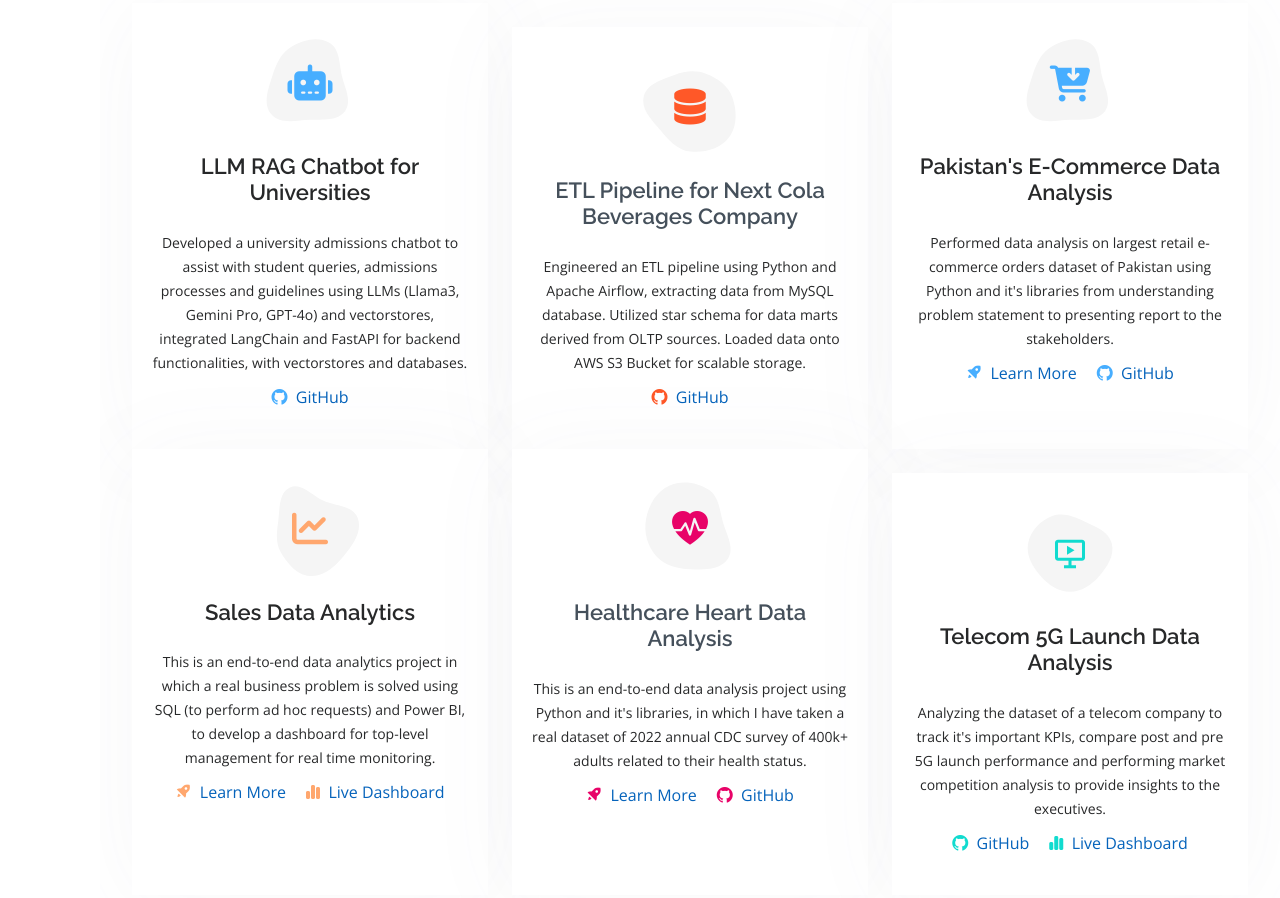
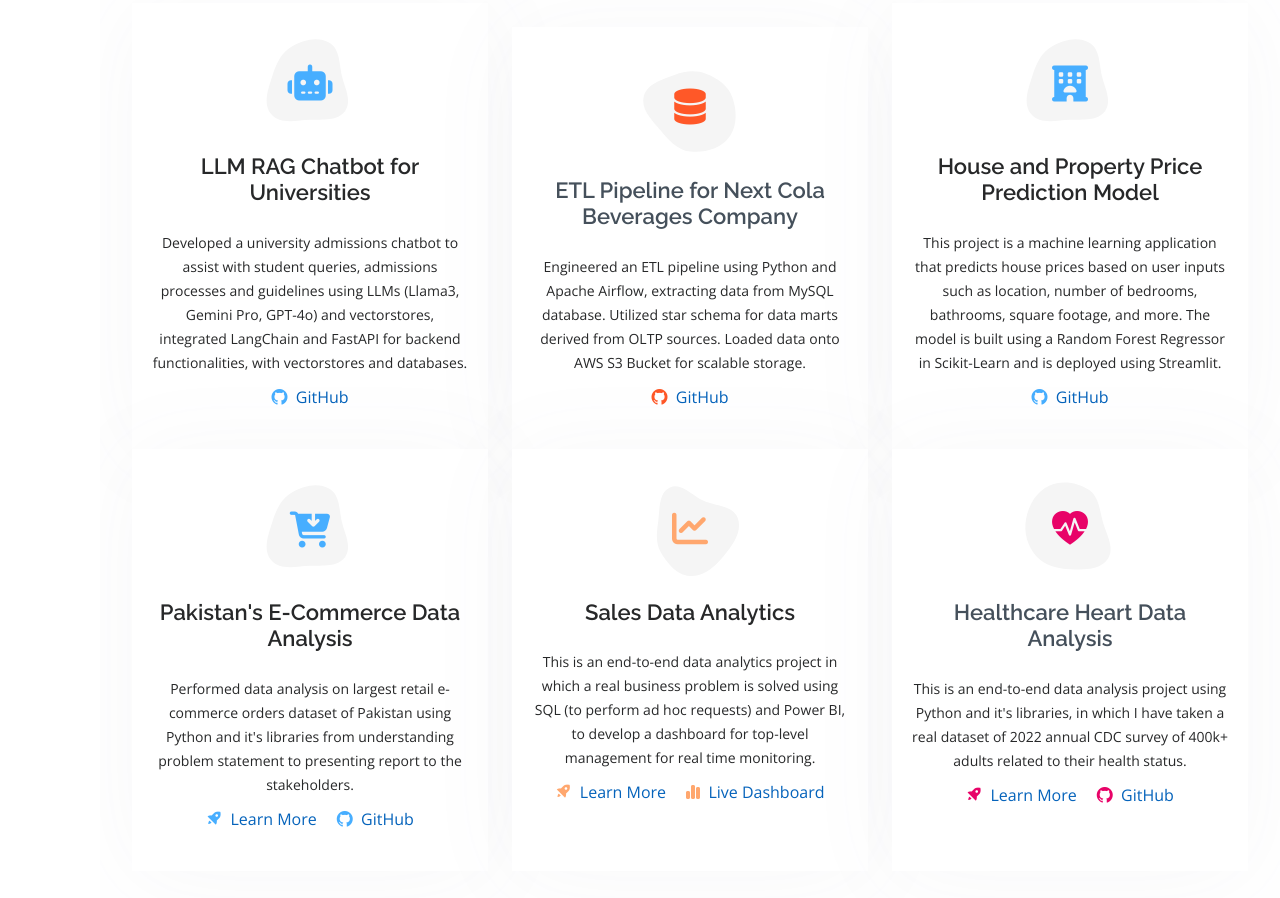
Before and after one commit to ali-bin-kashif/portfolio-website, a plain HTML site: page index.html in a window 1280 px wide. Shown: the part 3508-4406 px from the top of the page. Drawn offline with nearby package versions, Linux system fonts and the light colour scheme.

Commit message:
Update projects section

```diff
--- a/index.html
+++ b/index.html
@@ -435,6 +435,26 @@
                     d="M300,521.0016835830174C376.1290562159157,517.8887921683347,466.0731472004068,529.7835943286574,510.70327084640275,468.03025145048787C554.3714126377745,407.6079735673963,508.03601936045806,328.9844924480964,491.2728898941984,256.3432110539036C474.5976632858925,184.082847569629,479.9380746630129,96.60480741107993,416.23090153303,58.64404602377083C348.86323505073057,18.502131276798302,261.93793281208167,40.57373210992963,193.5410806939664,78.93577620505333C130.42746243093433,114.334589627462,98.30271207620316,179.96522072025542,76.75703585869454,249.04625023123273C51.97151888228291,328.5150500222984,13.704378332031375,421.85034740162234,66.52175969318436,486.19268352777647C119.04800174914682,550.1803526380478,217.28368757567262,524.383925680826,300,521.0016835830174">
                   </path>
                 </svg>
+                <i class="fa-solid fa-hotel fa-xs"></i>
+              </div>
+              <h4>House and Property Price Prediction Model</h4>
+              <p>This project is a machine learning application that predicts house prices based on user inputs such as location, number of bedrooms, bathrooms, square footage, and more. The model is built using a Random Forest Regressor in Scikit-Learn and is deployed using Streamlit.</p>
+              <div class="links-with-dashboard">
+                <a href="https://github.com/ali-bin-kashif/machine-learning-house-price-prediction" target="_blank"
+                  title="See Project repository and code"><i class="bi bi-github"></i>&nbsp;&nbsp;GitHub</a>
+              </div>
+            </div>
+          </div>
+
+
+          <div class="col-lg-4 col-md-6 d-flex align-items-stretch" data-aos="zoom-in" data-aos-delay="100">
+            <div class="icon-box iconbox-blue">
+              <div class="icon">
+                <svg width="100" height="100" viewBox="0 0 600 600" xmlns="http://www.w3.org/2000/svg">
+                  <path stroke="none" stroke-width="0" fill="#f5f5f5"
+                    d="M300,521.0016835830174C376.1290562159157,517.8887921683347,466.0731472004068,529.7835943286574,510.70327084640275,468.03025145048787C554.3714126377745,407.6079735673963,508.03601936045806,328.9844924480964,491.2728898941984,256.3432110539036C474.5976632858925,184.082847569629,479.9380746630129,96.60480741107993,416.23090153303,58.64404602377083C348.86323505073057,18.502131276798302,261.93793281208167,40.57373210992963,193.5410806939664,78.93577620505333C130.42746243093433,114.334589627462,98.30271207620316,179.96522072025542,76.75703585869454,249.04625023123273C51.97151888228291,328.5150500222984,13.704378332031375,421.85034740162234,66.52175969318436,486.19268352777647C119.04800174914682,550.1803526380478,217.28368757567262,524.383925680826,300,521.0016835830174">
+                  </path>
+                </svg>
                 <i class="fa-solid fa-cart-arrow-down fa-xs"></i>
               </div>
               <h4>Pakistan's E-Commerce Data Analysis</h4>
@@ -525,7 +545,7 @@
             </div>
           </div> -->
 
-          <div class="col-lg-4 col-md-6 d-flex align-items-stretch mt-4" data-aos="zoom-in" data-aos-delay="200">
+          <!-- <div class="col-lg-4 col-md-6 d-flex align-items-stretch mt-4" data-aos="zoom-in" data-aos-delay="200">
             <div class="icon-box iconbox-teal">
               <div class="icon">
                 <svg width="100" height="100" viewBox="0 0 600 600" xmlns="http://www.w3.org/2000/svg">
@@ -547,7 +567,7 @@
                     class="fa-solid fa-chart-simple"></i>&nbsp;&nbsp;Live Dashboard</a>
               </div>
             </div>
-          </div>
+          </div> -->
 
 
 
```
